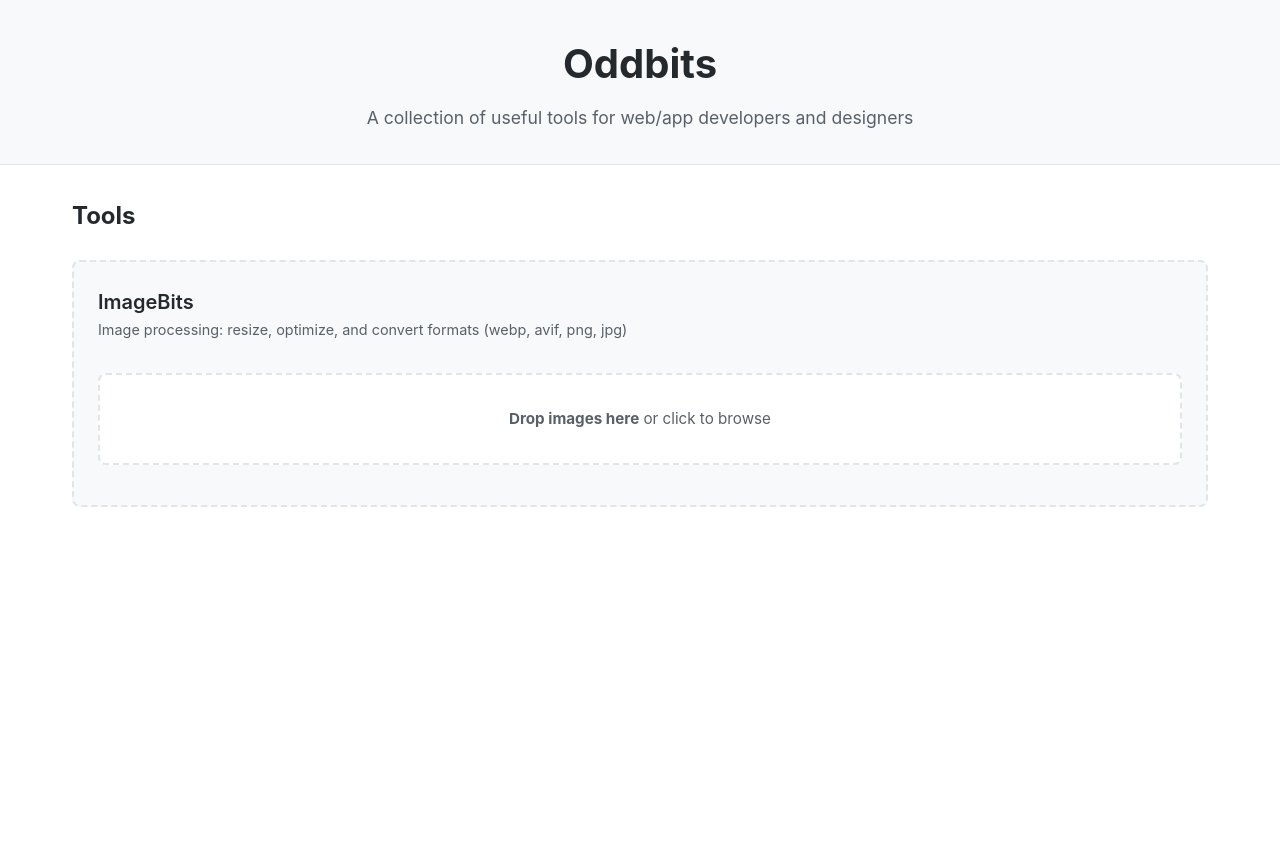
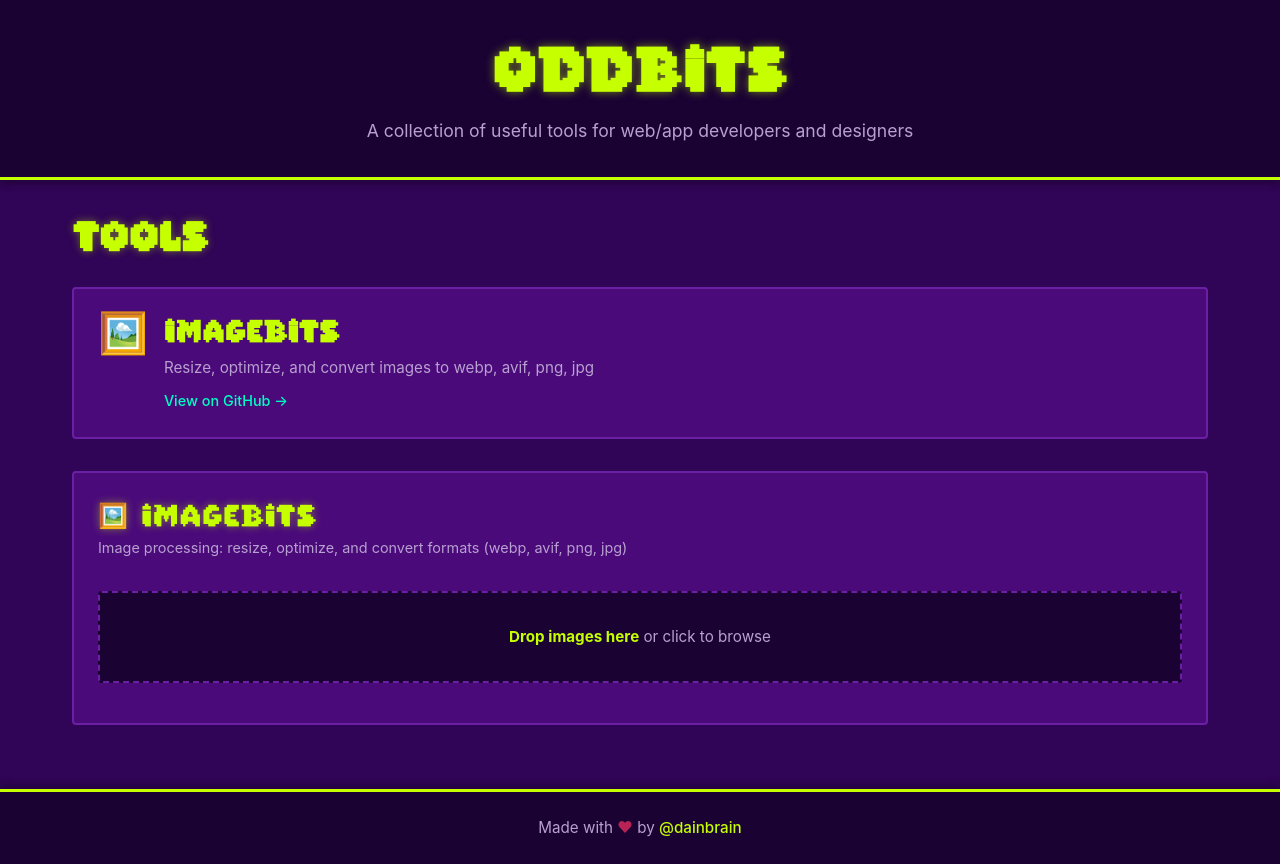
Before and after one commit to oddbits-us/oddbits, a website built with Vite: page apps/web/index.html in a window 1280 px wide. Before the commit the page ends 800 px from the top, so only its background shows below. Built offline with nearby package versions, Linux system fonts and the light colour scheme.

Commit message:
Add retro pixel style theme with dark purple/blue backgrounds and bright highlights
- Add SuperPixel font for headlines and UI elements
- Implement retro color scheme (#300456 backgrounds, #c5ff00 highlights)
- Add tools list with emoji icons and GitHub links
- Add footer with 'Made with ♥ by @dainbrain' and X.com link
- Update all components to match pixel/retro aesthetic
- Add glowing text shadows and hover effects

```diff
--- a/apps/web/index.html
+++ b/apps/web/index.html
@@ -15,12 +15,29 @@
   <main>
     <section id="tools">
       <h2>Tools</h2>
+      <ul class="tools-list">
+        <li class="tool-item">
+          <div class="tool-icon">🖼️</div>
+          <div class="tool-info">
+            <h3>ImageBits</h3>
+            <p>Resize, optimize, and convert images to webp, avif, png, jpg</p>
+            <a href="https://github.com/oddbits-us/oddbits/tree/main/packages/imagebits" target="_blank" rel="noopener noreferrer" class="tool-link">
+              View on GitHub →
+            </a>
+          </div>
+        </li>
+      </ul>
+
       <div class="tools-grid">
         <odd-imagebits></odd-imagebits>
       </div>
     </section>
   </main>
 
+  <footer>
+    <p>Made with <span class="heart">♥</span> by <a href="https://x.com/dainbrain" target="_blank" rel="noopener noreferrer">@dainbrain</a></p>
+  </footer>
+
   <script type="module" src="/src/main.ts"></script>
 </body>
 </html>
--- a/apps/web/src/components/imagebits.ts
+++ b/apps/web/src/components/imagebits.ts
@@ -24,7 +24,7 @@ export class ImageBitsElement extends HTMLElement {
     this.innerHTML = `
       <div class="tool-header">
         <div>
-          <div class="tool-title">ImageBits</div>
+          <div class="tool-title">🖼️ ImageBits</div>
           <div class="tool-description">${imageBits.description}</div>
         </div>
       </div>
--- a/apps/web/src/styles.css
+++ b/apps/web/src/styles.css
@@ -1,3 +1,11 @@
+@font-face {
+  font-family: 'SuperPixel';
+  src: url('/fonts/SuperPixel.ttf') format('truetype');
+  font-weight: normal;
+  font-style: normal;
+  font-display: swap;
+}
+
 * {
   margin: 0;
   padding: 0;
@@ -5,22 +13,26 @@
 }
 
 :root {
-  --color-bg: #ffffff;
-  --color-surface: #f8f9fa;
-  --color-border: #e1e4e8;
-  --color-text: #24292e;
-  --color-text-secondary: #586069;
-  --color-primary: #0366d6;
-  --color-primary-hover: #0256c2;
-  --color-success: #28a745;
-  --color-error: #dc3545;
+  /* Retro dark purple/blue palette */
+  --color-bg: #300456;
+  --color-bg-secondary: #1a0233;
+  --color-surface: #4a0a7a;
+  --color-border: #6b1fa3;
+  --color-text: #ffffff;
+  --color-text-secondary: #b8a0d0;
+  --color-primary: #c5ff00;
+  --color-primary-hover: #a8e000;
+  --color-accent: #00ffc5;
+  --color-success: #00ff88;
+  --color-error: #ff3366;
   --spacing-xs: 0.25rem;
   --spacing-sm: 0.5rem;
   --spacing-md: 1rem;
   --spacing-lg: 1.5rem;
   --spacing-xl: 2rem;
-  --radius: 8px;
-  --shadow: 0 2px 8px rgba(0, 0, 0, 0.1);
+  --radius: 4px;
+  --shadow: 0 4px 8px rgba(0, 0, 0, 0.3);
+  --shadow-glow: 0 0 20px rgba(197, 255, 0, 0.3);
 }
 
 body {
@@ -30,19 +42,26 @@ body {
   line-height: 1.6;
   color: var(--color-text);
   background: var(--color-bg);
+  min-height: 100vh;
+  display: flex;
+  flex-direction: column;
 }
 
 header {
-  background: var(--color-surface);
-  border-bottom: 1px solid var(--color-border);
+  background: var(--color-bg-secondary);
+  border-bottom: 3px solid var(--color-primary);
   padding: var(--spacing-xl);
   text-align: center;
+  box-shadow: var(--shadow);
 }
 
 header h1 {
-  font-size: 2.5rem;
+  font-family: 'SuperPixel', monospace;
+  font-size: 3rem;
   margin-bottom: var(--spacing-sm);
-  color: var(--color-text);
+  color: var(--color-primary);
+  text-shadow: 0 0 10px rgba(197, 255, 0, 0.5);
+  letter-spacing: 2px;
 }
 
 header p {
@@ -52,8 +71,10 @@ header p {
 
 main {
   max-width: 1200px;
+  width: 100%;
   margin: 0 auto;
   padding: var(--spacing-xl);
+  flex: 1;
 }
 
 section {
@@ -61,9 +82,74 @@ section {
 }
 
 section h2 {
+  font-family: 'SuperPixel', monospace;
+  font-size: 2rem;
+  margin-bottom: var(--spacing-lg);
+  color: var(--color-primary);
+  text-shadow: 0 0 8px rgba(197, 255, 0, 0.4);
+  letter-spacing: 1px;
+}
+
+/* Tools List */
+.tools-list {
+  list-style: none;
+  margin-bottom: var(--spacing-xl);
+  display: grid;
+  gap: var(--spacing-md);
+}
+
+.tool-item {
+  display: flex;
+  align-items: flex-start;
+  gap: var(--spacing-md);
+  padding: var(--spacing-lg);
+  background: var(--color-surface);
+  border: 2px solid var(--color-border);
+  border-radius: var(--radius);
+  transition: all 0.2s ease;
+}
+
+.tool-item:hover {
+  border-color: var(--color-primary);
+  box-shadow: var(--shadow-glow);
+  transform: translateY(-2px);
+}
+
+.tool-icon {
+  font-size: 2.5rem;
+  line-height: 1;
+  flex-shrink: 0;
+}
+
+.tool-info {
+  flex: 1;
+}
+
+.tool-info h3 {
+  font-family: 'SuperPixel', monospace;
   font-size: 1.5rem;
-  margin-bottom: var(--spacing-lg);
-  color: var(--color-text);
+  color: var(--color-primary);
+  margin-bottom: var(--spacing-xs);
+  letter-spacing: 1px;
+}
+
+.tool-info p {
+  color: var(--color-text-secondary);
+  margin-bottom: var(--spacing-sm);
+  font-size: 0.95rem;
+}
+
+.tool-link {
+  color: var(--color-accent);
+  text-decoration: none;
+  font-size: 0.9rem;
+  font-weight: 500;
+  transition: color 0.2s ease;
+}
+
+.tool-link:hover {
+  color: var(--color-primary);
+  text-shadow: 0 0 5px rgba(197, 255, 0, 0.5);
 }
 
 .tools-grid {
@@ -72,11 +158,52 @@ section h2 {
   gap: var(--spacing-lg);
 }
 
+/* Footer */
+footer {
+  background: var(--color-bg-secondary);
+  border-top: 3px solid var(--color-primary);
+  padding: var(--spacing-lg);
+  text-align: center;
+  margin-top: auto;
+  box-shadow: 0 -4px 8px rgba(0, 0, 0, 0.3);
+}
+
+footer p {
+  color: var(--color-text-secondary);
+  font-size: 0.95rem;
+}
+
+footer a {
+  color: var(--color-primary);
+  text-decoration: none;
+  font-weight: 500;
+  transition: all 0.2s ease;
+}
+
+footer a:hover {
+  color: var(--color-accent);
+  text-shadow: 0 0 5px rgba(197, 255, 0, 0.5);
+}
+
+footer .heart {
+  color: var(--color-error);
+  animation: pulse 1.5s ease-in-out infinite;
+}
+
+@keyframes pulse {
+  0%, 100% {
+    opacity: 1;
+  }
+  50% {
+    opacity: 0.6;
+  }
+}
+
 /* ImageBits Component Styles */
 odd-imagebits {
   display: block;
   background: var(--color-surface);
-  border: 2px dashed var(--color-border);
+  border: 2px solid var(--color-border);
   border-radius: var(--radius);
   padding: var(--spacing-lg);
   transition: all 0.2s ease;
@@ -84,6 +211,7 @@ odd-imagebits {
 
 odd-imagebits:hover {
   border-color: var(--color-primary);
+  box-shadow: var(--shadow-glow);
 }
 
 odd-imagebits .tool-header {
@@ -94,9 +222,11 @@ odd-imagebits .tool-header {
 }
 
 odd-imagebits .tool-title {
-  font-size: 1.25rem;
-  font-weight: 600;
-  color: var(--color-text);
+  font-family: 'SuperPixel', monospace;
+  font-size: 1.5rem;
+  color: var(--color-primary);
+  text-shadow: 0 0 8px rgba(197, 255, 0, 0.4);
+  letter-spacing: 1px;
 }
 
 odd-imagebits .tool-description {
@@ -112,14 +242,15 @@ odd-imagebits .drop-zone {
   text-align: center;
   cursor: pointer;
   transition: all 0.2s ease;
-  background: var(--color-bg);
+  background: var(--color-bg-secondary);
   margin-bottom: var(--spacing-md);
 }
 
 odd-imagebits .drop-zone:hover,
 odd-imagebits .drop-zone.dragover {
   border-color: var(--color-primary);
-  background: rgba(3, 102, 214, 0.05);
+  background: rgba(197, 255, 0, 0.1);
+  box-shadow: var(--shadow-glow);
 }
 
 odd-imagebits .drop-zone input[type="file"] {
@@ -129,6 +260,10 @@ odd-imagebits .drop-zone input[type="file"] {
 odd-imagebits .drop-zone-text {
   color: var(--color-text-secondary);
   font-size: 0.95rem;
+}
+
+odd-imagebits .drop-zone-text strong {
+  color: var(--color-primary);
 }
 
 odd-imagebits .controls {
@@ -144,50 +279,66 @@ odd-imagebits .control-group {
 }
 
 odd-imagebits label {
+  font-family: 'SuperPixel', monospace;
   font-size: 0.9rem;
-  font-weight: 500;
-  color: var(--color-text);
+  color: var(--color-primary);
+  letter-spacing: 0.5px;
 }
 
 odd-imagebits input[type="number"],
 odd-imagebits input[type="range"],
 odd-imagebits select {
   padding: var(--spacing-sm);
-  border: 1px solid var(--color-border);
+  border: 2px solid var(--color-border);
   border-radius: var(--radius);
   font-size: 0.95rem;
-  background: var(--color-bg);
+  background: var(--color-bg-secondary);
   color: var(--color-text);
+  font-family: inherit;
+}
+
+odd-imagebits input[type="number"]:focus,
+odd-imagebits select:focus {
+  outline: none;
+  border-color: var(--color-primary);
+  box-shadow: 0 0 5px rgba(197, 255, 0, 0.3);
 }
 
 odd-imagebits input[type="range"] {
   width: 100%;
+  accent-color: var(--color-primary);
 }
 
 odd-imagebits .range-value {
   font-size: 0.85rem;
-  color: var(--color-text-secondary);
+  color: var(--color-accent);
   text-align: right;
 }
 
 odd-imagebits button {
   padding: var(--spacing-sm) var(--spacing-md);
   background: var(--color-primary);
-  color: white;
-  border: none;
+  color: var(--color-bg);
+  border: 2px solid var(--color-primary);
   border-radius: var(--radius);
   font-size: 0.95rem;
-  font-weight: 500;
+  font-weight: 600;
+  font-family: 'SuperPixel', monospace;
+  letter-spacing: 1px;
   cursor: pointer;
-  transition: background 0.2s ease;
+  transition: all 0.2s ease;
+  text-transform: uppercase;
 }
 
 odd-imagebits button:hover:not(:disabled) {
   background: var(--color-primary-hover);
+  border-color: var(--color-primary-hover);
+  box-shadow: var(--shadow-glow);
+  transform: translateY(-1px);
 }
 
 odd-imagebits button:disabled {
-  opacity: 0.6;
+  opacity: 0.5;
   cursor: not-allowed;
 }
 
@@ -203,6 +354,7 @@ odd-imagebits .preview.active {
 odd-imagebits .preview-image {
   max-width: 100%;
   border-radius: var(--radius);
+  border: 2px solid var(--color-border);
   box-shadow: var(--shadow);
   margin-bottom: var(--spacing-sm);
 }
@@ -214,11 +366,18 @@ odd-imagebits .preview-info {
   grid-template-columns: repeat(auto-fit, minmax(150px, 1fr));
   gap: var(--spacing-sm);
   margin-bottom: var(--spacing-md);
+  padding: var(--spacing-sm);
+  background: var(--color-bg-secondary);
+  border-radius: var(--radius);
+}
+
+odd-imagebits .preview-info strong {
+  color: var(--color-primary);
 }
 
 odd-imagebits .logs {
-  background: #1e1e1e;
-  color: #d4d4d4;
+  background: #0a0015;
+  color: var(--color-accent);
   padding: var(--spacing-md);
   border-radius: var(--radius);
   font-family: 'Monaco', 'Menlo', 'Ubuntu Mono', monospace;
@@ -227,6 +386,7 @@ odd-imagebits .logs {
   overflow-y: auto;
   margin-top: var(--spacing-md);
   display: none;
+  border: 1px solid var(--color-border);
 }
 
 odd-imagebits .logs.active {
@@ -241,7 +401,9 @@ odd-imagebits .loading {
   display: none;
   text-align: center;
   padding: var(--spacing-md);
-  color: var(--color-text-secondary);
+  color: var(--color-primary);
+  font-family: 'SuperPixel', monospace;
+  letter-spacing: 1px;
 }
 
 odd-imagebits .loading.active {
@@ -251,8 +413,8 @@ odd-imagebits .loading.active {
 odd-imagebits .error {
   display: none;
   padding: var(--spacing-md);
-  background: rgba(220, 53, 69, 0.1);
-  border: 1px solid var(--color-error);
+  background: rgba(255, 51, 102, 0.1);
+  border: 2px solid var(--color-error);
   border-radius: var(--radius);
   color: var(--color-error);
   margin-top: var(--spacing-md);
@@ -270,4 +432,17 @@ odd-imagebits .error.active {
   header h1 {
     font-size: 2rem;
   }
+
+  section h2 {
+    font-size: 1.5rem;
+  }
+
+  .tool-item {
+    flex-direction: column;
+    text-align: center;
+  }
+
+  .tool-icon {
+    margin: 0 auto;
+  }
 }
```
Also changed, not shown: apps/web/public/fonts/SuperPixel.ttf (added), apps/web/src/SuperPixel.ttf (added), apps/web/src/oddbits-icon.png (added), 1 other file.
